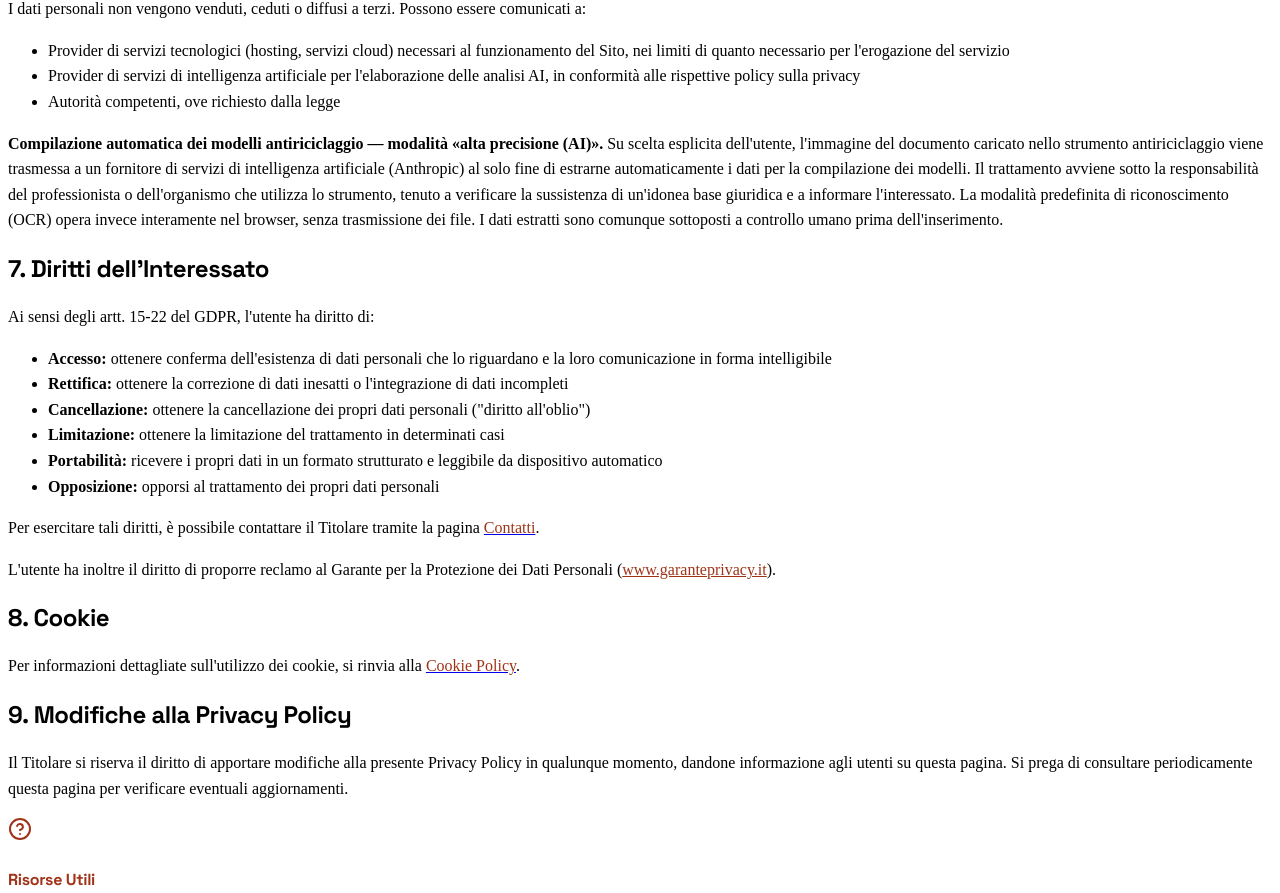
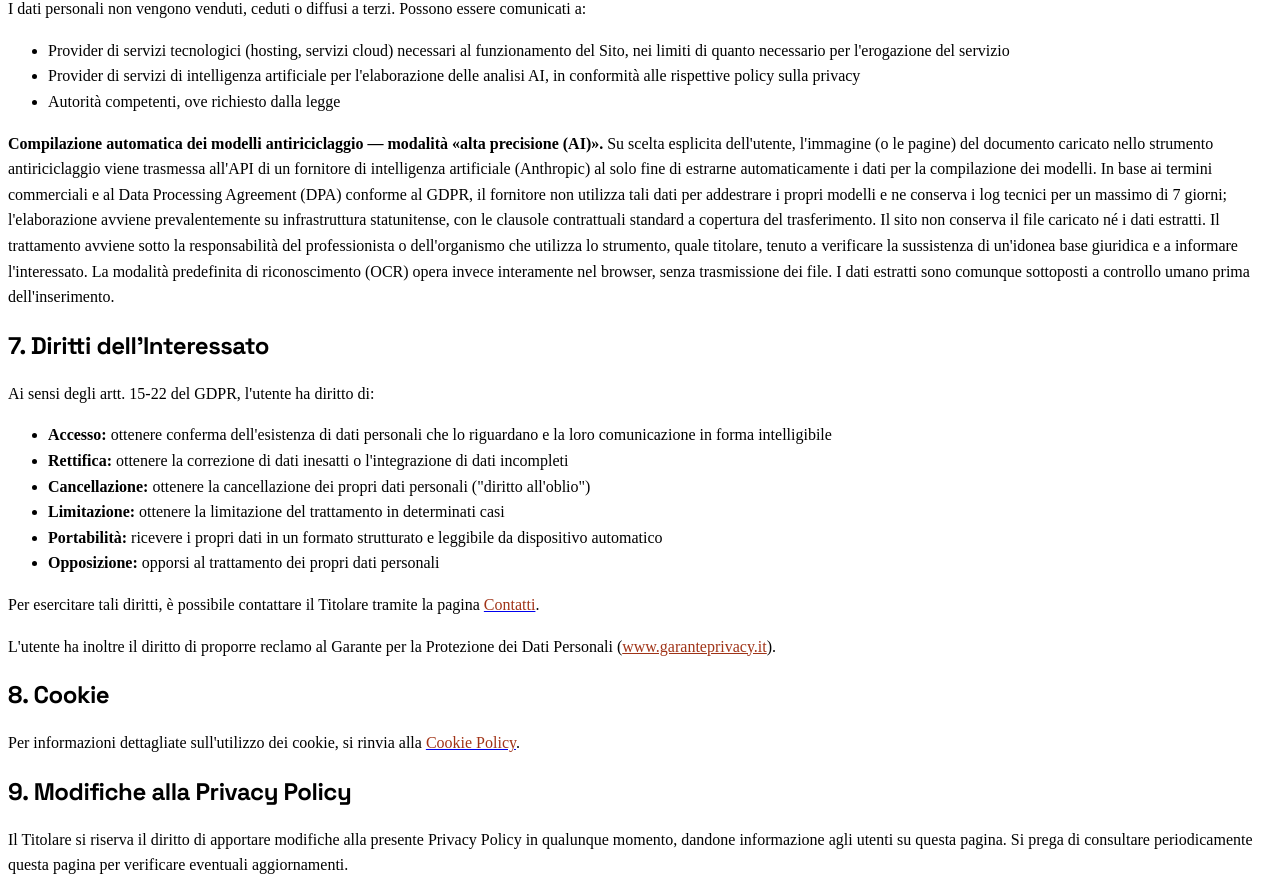
Before and after one commit to calcagnocarloalberto1-star/calcolomediazione, a React (Vite) app in the folder client/: page /privacy-policy in a window 1280 px wide. Shown: the part 1500-2393 px from the top of the page. Built offline with nearby package versions, Linux system fonts and the light colour scheme; no server answers.

Commit message:
Add files via upload

```diff
--- a/client/src/pages/FAQ.tsx
+++ b/client/src/pages/FAQ.tsx
@@ -260,7 +260,7 @@ const faqSections: FAQSection[] = [
       },
       {
         q: "I dati inseriti sono sicuri e riservati?",
-        a: "S\u00ec. La sicurezza e la riservatezza dei dati sono una priorit\u00e0 assoluta. Tutti i dati vengono trasmessi tramite connessione crittografata (HTTPS/TLS). I documenti caricati vengono elaborati in tempo reale e non vengono conservati sui nostri server; le analisi salvate vengono eliminate automaticamente entro 30 giorni. Il trattamento dei dati \u00e8 conforme al GDPR (Regolamento UE 2016/679) e alla normativa italiana sulla privacy. Le funzioni basate su intelligenza artificiale (analisi del caso e, su scelta esplicita dell\u2019utente, la lettura AI dei documenti nell\u2019antiriciclaggio) trasmettono i dati necessari a un fornitore terzo di intelligenza artificiale (Anthropic), che li elabora secondo la propria informativa al solo fine di fornire il risultato richiesto; i dati non vengono ceduti per altre finalit\u00e0.",
+        a: "S\u00ec. La sicurezza e la riservatezza dei dati sono una priorit\u00e0 assoluta. Tutti i dati vengono trasmessi tramite connessione crittografata (HTTPS/TLS). I documenti caricati vengono elaborati in tempo reale e non vengono conservati sui nostri server; le analisi salvate vengono eliminate automaticamente entro 30 giorni. Il trattamento dei dati \u00e8 conforme al GDPR (Regolamento UE 2016/679) e alla normativa italiana sulla privacy. Le funzioni basate su intelligenza artificiale (analisi del caso e, su scelta esplicita dell\u2019utente, la lettura AI dei documenti nell\u2019antiriciclaggio) trasmettono i dati necessari all\u2019API di Anthropic. In base ai termini commerciali e al relativo accordo sul trattamento dei dati (DPA, conforme al GDPR), Anthropic non utilizza tali dati per addestrare i propri modelli, li elabora al solo fine di fornire il risultato richiesto e ne conserva i log tecnici per un massimo di 7 giorni; l\u2019elaborazione avviene prevalentemente su infrastruttura statunitense, con le clausole contrattuali standard per il trasferimento. Titolare del trattamento resta il professionista o l\u2019organismo che utilizza lo strumento.",
       },
       {
         q: "L\u2019analisi AI sostituisce il parere di un avvocato?",
--- a/client/src/pages/PrivacyPolicy.tsx
+++ b/client/src/pages/PrivacyPolicy.tsx
@@ -73,7 +73,7 @@ export default function PrivacyPolicy() {
               <li>Provider di servizi di intelligenza artificiale per l'elaborazione delle analisi AI, in conformità alle rispettive policy sulla privacy</li>
               <li>Autorità competenti, ove richiesto dalla legge</li>
             </ul>
-            <p className="mt-2"><strong>Compilazione automatica dei modelli antiriciclaggio — modalità «alta precisione (AI)».</strong> Su scelta esplicita dell'utente, l'immagine del documento caricato nello strumento antiriciclaggio viene trasmessa a un fornitore di servizi di intelligenza artificiale (Anthropic) al solo fine di estrarne automaticamente i dati per la compilazione dei modelli. Il trattamento avviene sotto la responsabilità del professionista o dell'organismo che utilizza lo strumento, tenuto a verificare la sussistenza di un'idonea base giuridica e a informare l'interessato. La modalità predefinita di riconoscimento (OCR) opera invece interamente nel browser, senza trasmissione dei file. I dati estratti sono comunque sottoposti a controllo umano prima dell'inserimento.</p>
+            <p className="mt-2"><strong>Compilazione automatica dei modelli antiriciclaggio — modalità «alta precisione (AI)».</strong> Su scelta esplicita dell'utente, l'immagine (o le pagine) del documento caricato nello strumento antiriciclaggio viene trasmessa all'API di un fornitore di intelligenza artificiale (Anthropic) al solo fine di estrarne automaticamente i dati per la compilazione dei modelli. In base ai termini commerciali e al Data Processing Agreement (DPA) conforme al GDPR, il fornitore non utilizza tali dati per addestrare i propri modelli e ne conserva i log tecnici per un massimo di 7 giorni; l'elaborazione avviene prevalentemente su infrastruttura statunitense, con le clausole contrattuali standard a copertura del trasferimento. Il sito non conserva il file caricato né i dati estratti. Il trattamento avviene sotto la responsabilità del professionista o dell'organismo che utilizza lo strumento, quale titolare, tenuto a verificare la sussistenza di un'idonea base giuridica e a informare l'interessato. La modalità predefinita di riconoscimento (OCR) opera invece interamente nel browser, senza trasmissione dei file. I dati estratti sono comunque sottoposti a controllo umano prima dell'inserimento.</p>
           </Section>
 
           <Section title="7. Diritti dell'Interessato">
```
